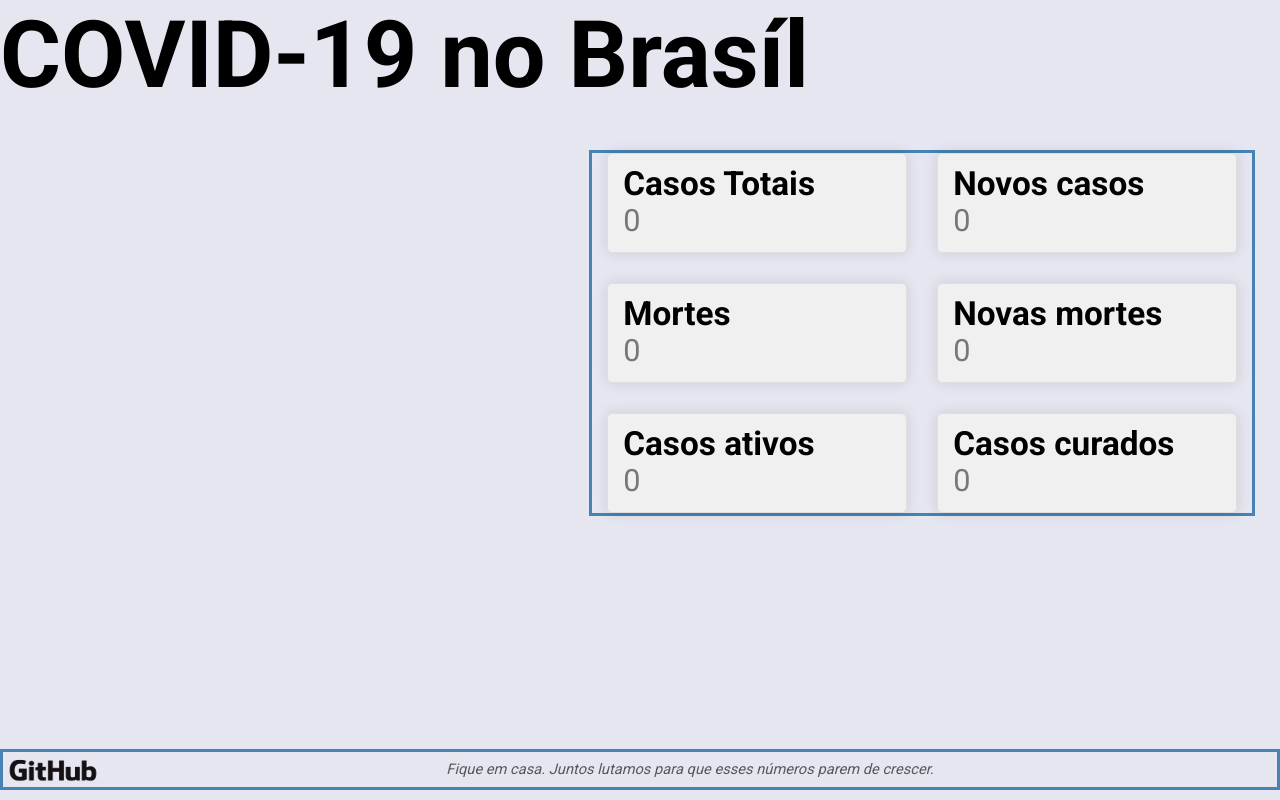
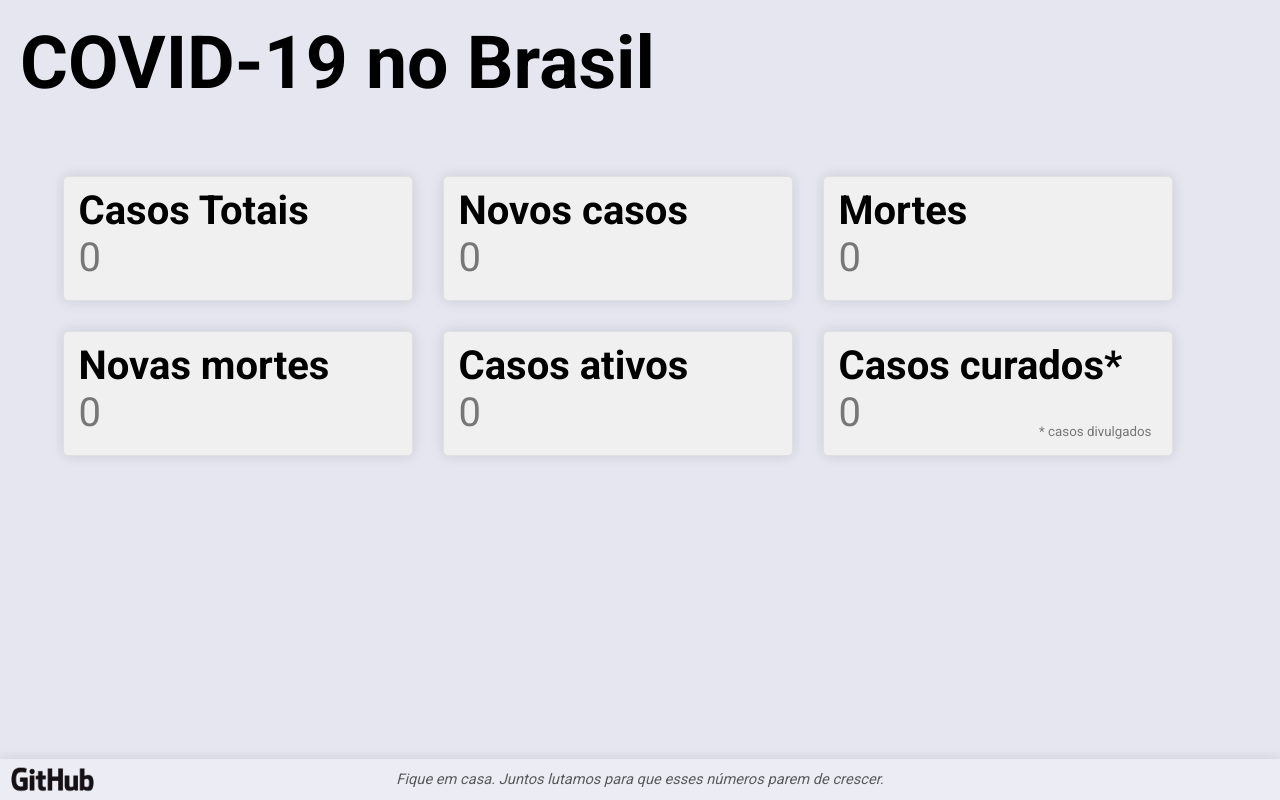
Before and after one commit to dlourennco/corona-brasil, a website: page index.html in a window 1280 px wide. Drawn offline with Linux system fonts and the light colour scheme; no server answers.

Commit message:
some changes

```diff
--- a/api.js
+++ b/api.js
@@ -1,3 +1,6 @@
+setInterval(api, 1000 );
+
+function api () {
   let apiUrl = 'https://thevirustracker.com/free-api?countryTotal=BR'
 
   fetch(apiUrl)
@@ -19,11 +22,5 @@ fetch(apiUrl)
       document.getElementById('novas-mortes-hoje-span').innerText = total_new_deaths_today
       document.getElementById('casos-ativos-span').innerText = total_active_cases
       document.getElementById('casos-curados-span').innerText = total_recovered
-
-    console.log(total_cases)
-    console.log(total_recovered)
-    console.log(total_deaths)
-    console.log(total_new_cases_today)
-    console.log(total_new_deaths_today)
-    console.log(total_active_cases)
     })
+}
--- a/css/style.css
+++ b/css/style.css
@@ -1,27 +1,26 @@
 h1 {
-  font-size: 70pt;
+  padding: 20px;
+  font-size: 55pt;
   font-weight: bold;
 }
 
 section {
-  border: 3px solid steelblue;
-
-  margin: 40px 25px;
-
-  float: right;
+  margin: 25px 25px;
+  margin-top: 50px;
+  align-items: center;
   justify-content: center;
-  width: 52%;
+  width: 1185px;
 
   display: grid;
-  grid-template-columns: repeat(2, 0.3fr);
+  grid-template-columns: repeat(3, 0.3fr);
   gap: 30px;
 }
 
 div {
   padding: 10px 15px;
 
-  width: 300px;
-  height: 100px;
+  width: 350px;
+  height: 125px;
 
   background-color: #f0f0f0;
 
@@ -32,28 +31,37 @@ div {
 }
 
 div h2 {
-  font-size: 25pt;
+  font-size: 30pt;
 }
 
 div span {
   color: #00000081;
-  font-size: 23pt;
+  font-size: 30pt;
+}
+
+p#ast {
+  float: right;
+  margin: 35px 5px;
+  font-size: 10pt;
+  color: #00000081;
 }
 
 footer {
-  border: 3px solid steelblue;
+  background-color: #ffffff42;
 
   color: #0000009f;
   font-size: 11pt;
   font-style: italic;
   text-align: center;
 
-  margin-bottom: 10px;
+  margin-bottom: 0px;
   height: 41px;
   width: 100%;
 
   position: absolute;
-  bottom: 0
+  bottom: 0;
+
+  box-shadow: 0 0 14px 0 rgba(0, 0, 0, 0.116);
 }
 
 footer img {
@@ -62,9 +70,10 @@ footer img {
 
   float: left;
 
-  padding-bottom: 4px;
+  padding-left: 5px;
 }
 
 footer p {
-padding-top: 8px;
+  padding-top: 11px;
+  padding-right: 100px;
 }
--- a/index.html
+++ b/index.html
@@ -7,8 +7,8 @@
   <link rel="stylesheet" href="./css/global.css">
   <title>Corona</title>
 </head>
-<body>
-  <h1>COVID-19 no Brasíl</h1>
+<body onload="api()">
+  <h1>COVID-19 no Brasil</h1>
 
   <section id="blocks">
     <div id="casos-totais">
@@ -37,13 +37,15 @@
     </div>
 
     <div id="casos-curados">
-      <h2>Casos curados</h2>
-      <span id="casos-curados-span">0</span>
+      <h2>Casos curados*</h2>
+      <span id="casos-curados-span">0</span><p id="ast">* casos divulgados</p>
     </div>
   </section>
 
   <footer>
-    <img src="./img/GitHub_Logo.png" alt="Github Logo" style="vertical-align: middle">
+    <a href="https://github.com/dlourennco" target="_blank">
+      <img src="./img/GitHub_Logo.png" alt="Github Logo" >
+    </a>
     <p>Fique em casa. Juntos lutamos para que esses números parem de crescer.</p>
   </footer>
 
```
Lines whose indentation alone changed are shown as unchanged.
